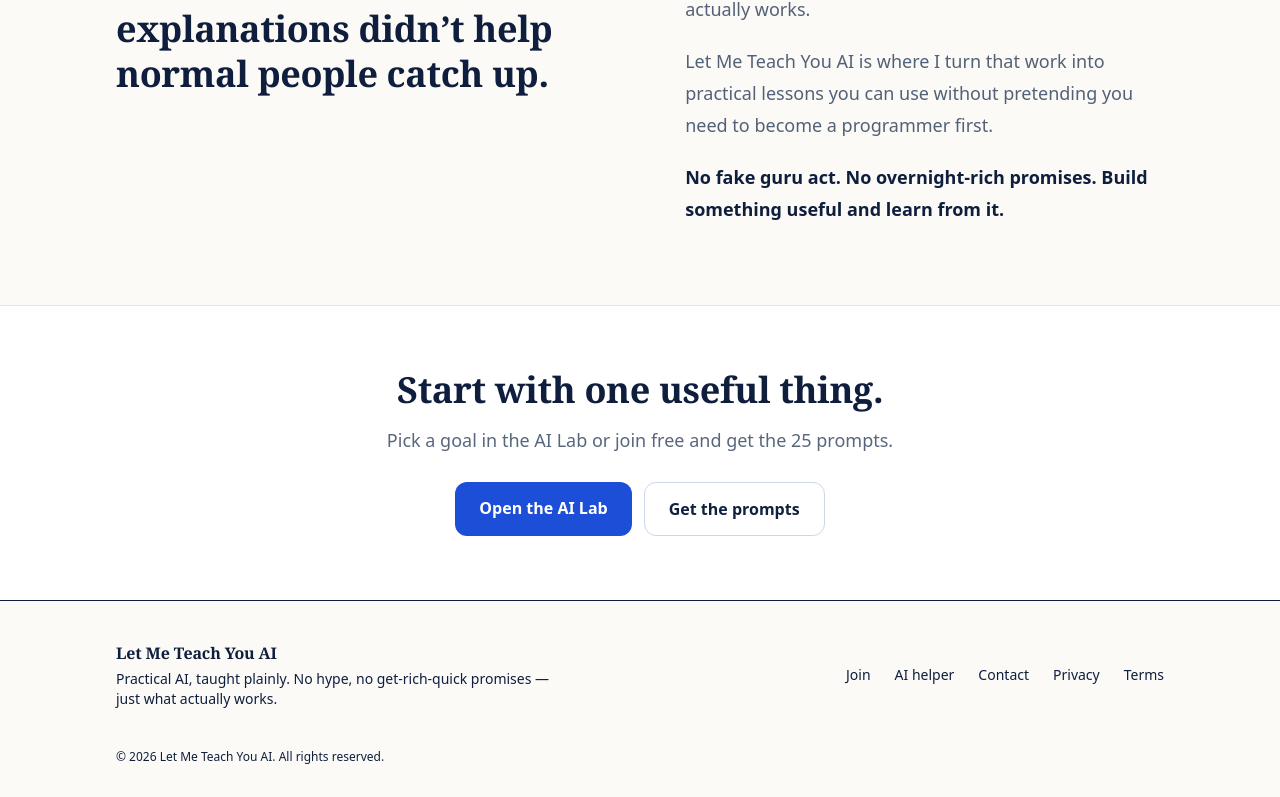
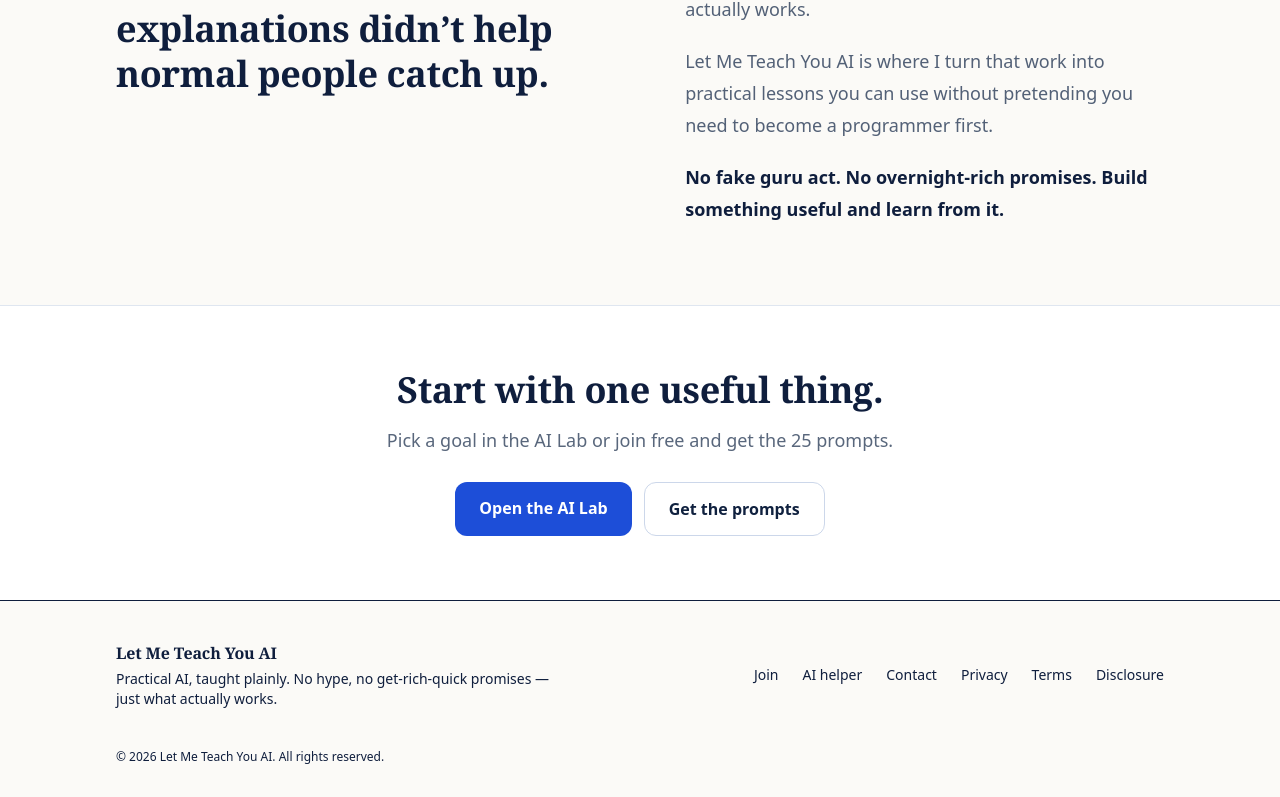
Before and after one commit to DopestT/Let-Me-Teach-You-AI, a Next.js app: page / in a window 1280 px wide. Shown: the part 3203-4000 px from the top of the page. Built offline with nearby package versions, Linux system fonts and the light colour scheme; no server answers.

Commit message:
Link disclosure in site footer

```diff
--- a/components/site-footer.tsx
+++ b/components/site-footer.tsx
@@ -32,6 +32,9 @@ export function SiteFooter() {
           <Link href="/terms" className="hover:text-[--color-brand]">
             Terms
           </Link>
+          <Link href="/disclosure" className="hover:text-[--color-brand]">
+            Disclosure
+          </Link>
         </nav>
       </div>
       <div className="container-editorial pb-8 text-xs text-[--color-slate]">
```
